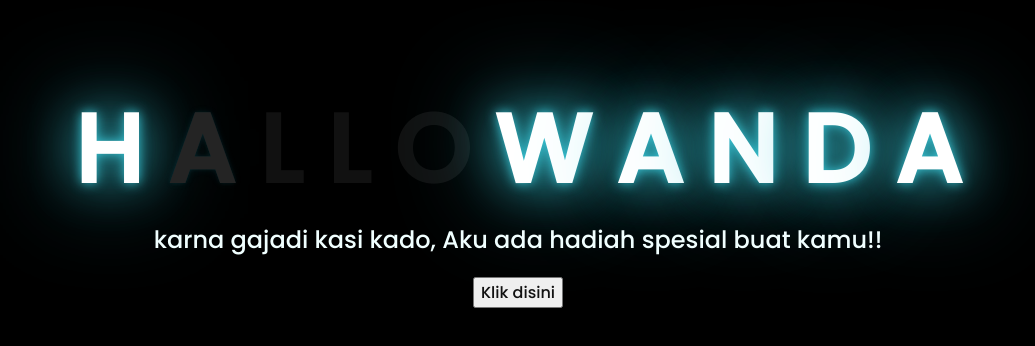
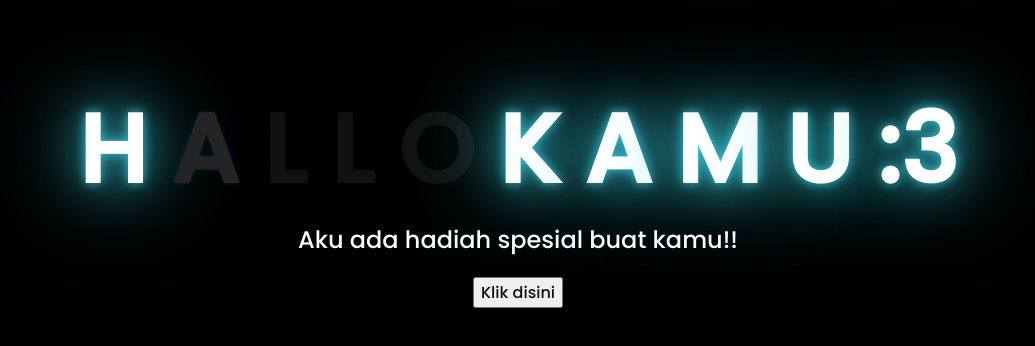
Before and after one commit to dindin-byte/dindin-byte.github.io, a plain HTML site: page index.html in a window 1280 px wide. Shown: the part 216-562 px from the top of the page, without its empty margins (130-1165 px from the left). Drawn offline with Linux system fonts and the light colour scheme.

Commit message:
Update index.html

```diff
--- a/index.html
+++ b/index.html
@@ -6,7 +6,7 @@
     <meta name="viewport" content="width=device-width, initial-scale=1.0">
     <link rel="stylesheet" href="css/style.css">
     <link rel="icon" href="img/flowers.png" type="image/x-icon">
-    <title>HBD Wandaa</title>
+    <title>Flower</title>
 </head>
 <body>
     <div class="greetings">
@@ -16,14 +16,14 @@
         <span>L</span>
         <span>L</span>
         <span>O</span>
-        <span>W</span>
+        <span>K</span>
         <span>A</span>
-        <span>N</span>
-        <span>D</span>
-        <span>A</span>
+        <span>M</span>
+        <span>U</span>
+        <span>:3</span>
     </div>
     <div class="description">
-        <span> karna gajadi kasi kado, Aku ada hadiah spesial buat kamu!!</span>
+        <span>Aku ada hadiah spesial buat kamu!!</span>
     </div>
     <div class="button">
         <button>
```
